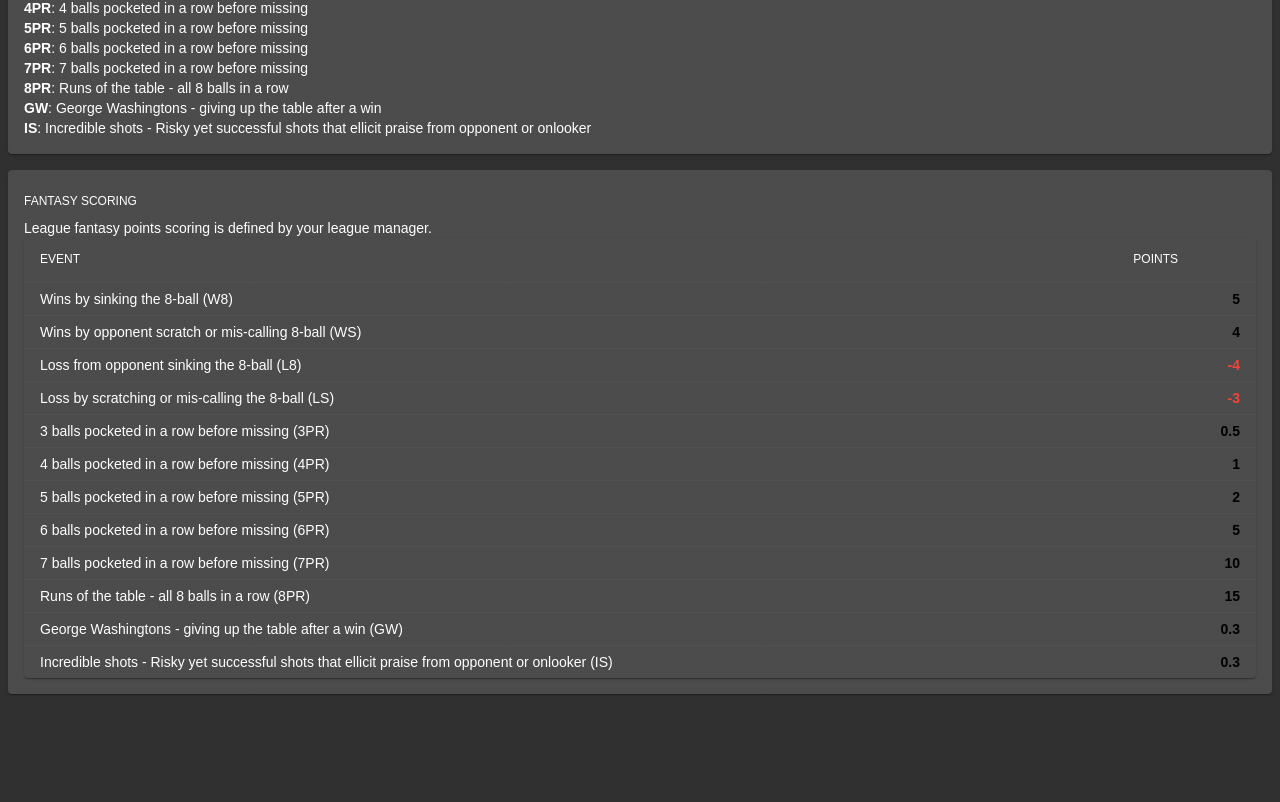
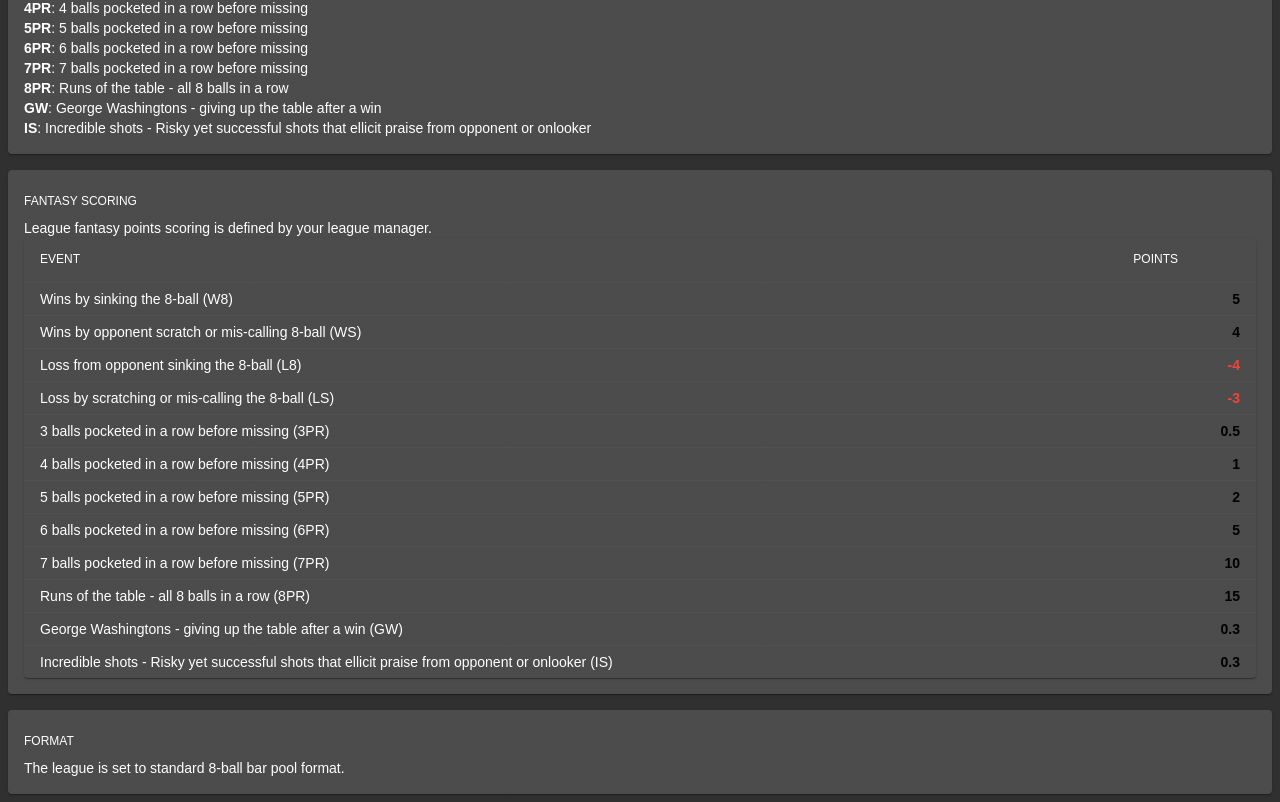
Before and after one commit to jcbauman/fantasy-pool, a React (Create React App) app: page /info in a window 1280 px wide. Shown: the part 314-1116 px from the top of the page. Before the commit the page ends 1016 px from the top, so only its background shows below. Built offline with nearby package versions, Linux system fonts and the light colour scheme.

Commit message:
league info

```diff
--- a/src/pages/info/LeagueInfoPage.tsx
+++ b/src/pages/info/LeagueInfoPage.tsx
@@ -32,6 +32,7 @@ export const LeagueInfoPage: FC = () => {
             There has not been an LM Note posted.
           </Typography>
         </Card>
+
         <Card sx={{ p: 2 }}>
           <Typography variant="overline">Abbreviations Glossary</Typography>
           {Object.keys(StatAbbreviations).map((key) => {
@@ -96,6 +97,12 @@ export const LeagueInfoPage: FC = () => {
             </Table>
           </TableContainer>
         </Card>
+        <Card sx={{ p: 2 }}>
+          <Typography variant="overline">Format</Typography>
+          <Typography variant="body2">
+            The league is set to standard 8-ball bar pool format.
+          </Typography>
+        </Card>
       </Stack>
     </PageContainer>
   );
```
